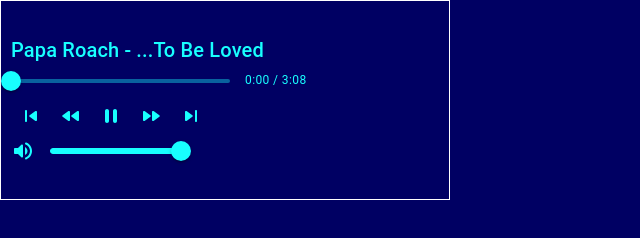
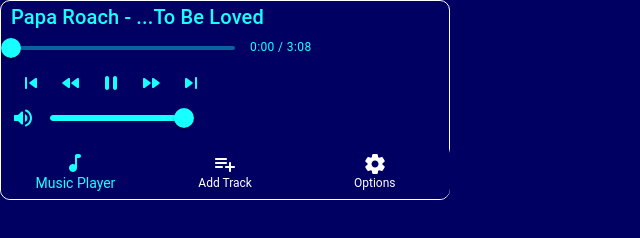
Before and after one commit to Atanas-S-Nikolov/online-music-player, a React app: page / in a window 1280 px wide. Shown: the whole page, without its empty margins (0-640 px from the left). Built offline with nearby package versions, Linux system fonts and the light colour scheme.

Commit message:
Add navigation menu ui

```diff
--- a/src/index.css
+++ b/src/index.css
@@ -3,4 +3,5 @@
     height: 200px;
     position: relative;
     border: 1px solid white;
+    border-radius: 10px;
 }
--- a/src/js/components/App.js
+++ b/src/js/components/App.js
@@ -1,12 +1,14 @@
 import '../../styles/App.css';
 import CssBaseline from '@mui/material/CssBaseline';
 import MusicPlayer from './MusicPlayer';
+import AppBottomNavigation from './AppBottomNavigation';
 
 function App() {
   return (
-    <div className="app">
+    <div id="app">
       <CssBaseline/>
-      <MusicPlayer />
+      <MusicPlayer/>
+      <AppBottomNavigation/>
     </div>
   );
 }
--- /dev/null
+++ b/src/js/components/AppBottomNavigation.js
@@ -0,0 +1,39 @@
+import { useState } from 'react';
+
+import { Box, BottomNavigation, BottomNavigationAction, styled } from '@mui/material';
+import { MusicNoteRounded, PlaylistAddRounded, SettingsRounded } from '@mui/icons-material';
+
+export default function AppBottomNavigation() {
+  const [value, setValue] = useState(0);
+
+  const StyledBottomNavigation = styled(BottomNavigation)(({ theme }) => ({
+    background: theme.palette.background.default,
+    borderRadius: "10px"
+  }));
+
+  const StyledBottomNavAction = styled(BottomNavigationAction)(({ theme }) => ({
+    color: theme.palette.secondary.main,
+    borderRadius: "10px"
+  }));
+
+  return (
+    <Box sx={{
+      width: "449px",
+      marginLeft: -1.3,
+      bottom: 0,
+      position: "absolute"
+    }}>
+      <StyledBottomNavigation
+        showLabels
+        value={value}
+        onChange={(_, newValue) => {
+          setValue(newValue);
+        }}
+      >
+        <StyledBottomNavAction label="Music Player" icon={<MusicNoteRounded />} />
+        <StyledBottomNavAction label="Add Track" icon={<PlaylistAddRounded />} />
+        <StyledBottomNavAction label="Options" icon={<SettingsRounded />} />
+      </StyledBottomNavigation>
+    </Box>
+  );
+}
--- a/src/js/components/CustomWidthTooltip.js
+++ b/src/js/components/CustomWidthTooltip.js
@@ -4,7 +4,7 @@
     <Tooltip {...props} classes={{ popper: className }} />
   ))({
     [`& .${tooltipClasses.tooltip}`]: {
-    maxWidth: "fit-content",
+      maxWidth: "fit-content",
     },
 });
 
--- a/src/js/components/MusicPlayer.js
+++ b/src/js/components/MusicPlayer.js
@@ -24,7 +24,7 @@
 
 const StyledIconButton = styled(IconButton)(({ theme }) => ({
     color: theme.palette.primary.main
-}))
+}));
 
 function renderVolumeIcon(volume) {
     if (volume <= 100 && volume >= 50) {
@@ -47,10 +47,11 @@
     const [position, setPosition] = useState(0);
     const[volume, setVolume] = useState(100);
     const [isPaused, setIsPaused] = useState(false);
+
     let isVolumeMuted = volume === 0;
 
     return(
-        <>
+        <div id="music-player">
             <Typography variant="h6">Papa Roach - ...To Be Loved</Typography>
             <SliderDiv>
                 <Slider
@@ -120,6 +121,6 @@
                     />
                 </CustomWidthTooltip>
             </SliderDiv>
-        </>
+        </div>
     );
 }
--- a/src/js/utils/Themes.js
+++ b/src/js/utils/Themes.js
@@ -4,6 +4,9 @@
     palette: {
         primary: {
             main: '#18ffff'
+        },
+        secondary: {
+            main: '#ffffff'
         },
         background: {
             default: '#000063'
--- a/src/styles/App.css
+++ b/src/styles/App.css
@@ -1,4 +1,8 @@
-.app {
+div {
+    width: 100%;
+}
+
+#app {
     position: absolute;
     width: 100%;
     height: 100%;
@@ -11,6 +15,7 @@
     text-align: left;
 }
 
-div {
-    width: 100%;
+#music-player {
+    position: absolute;
+    top: 0;
 }
```
